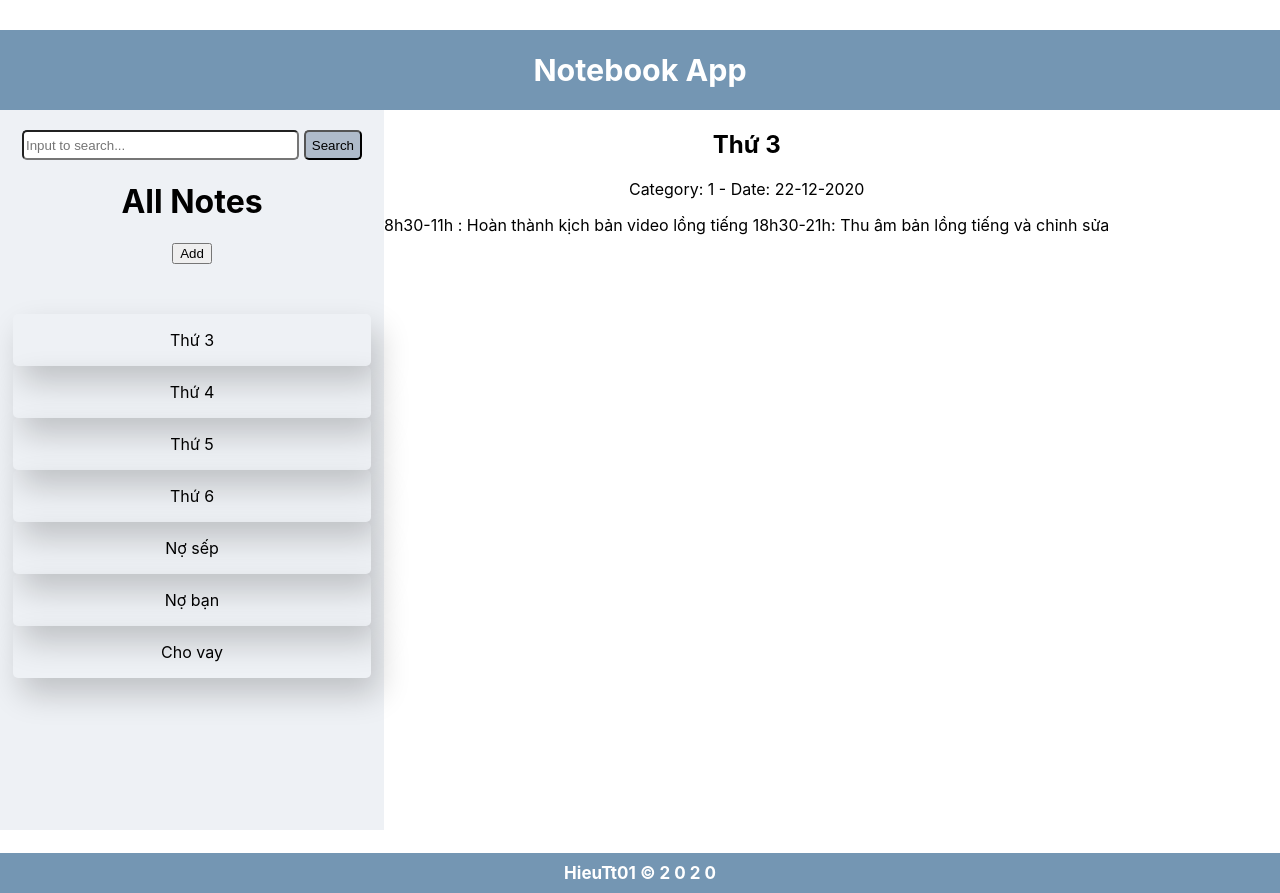
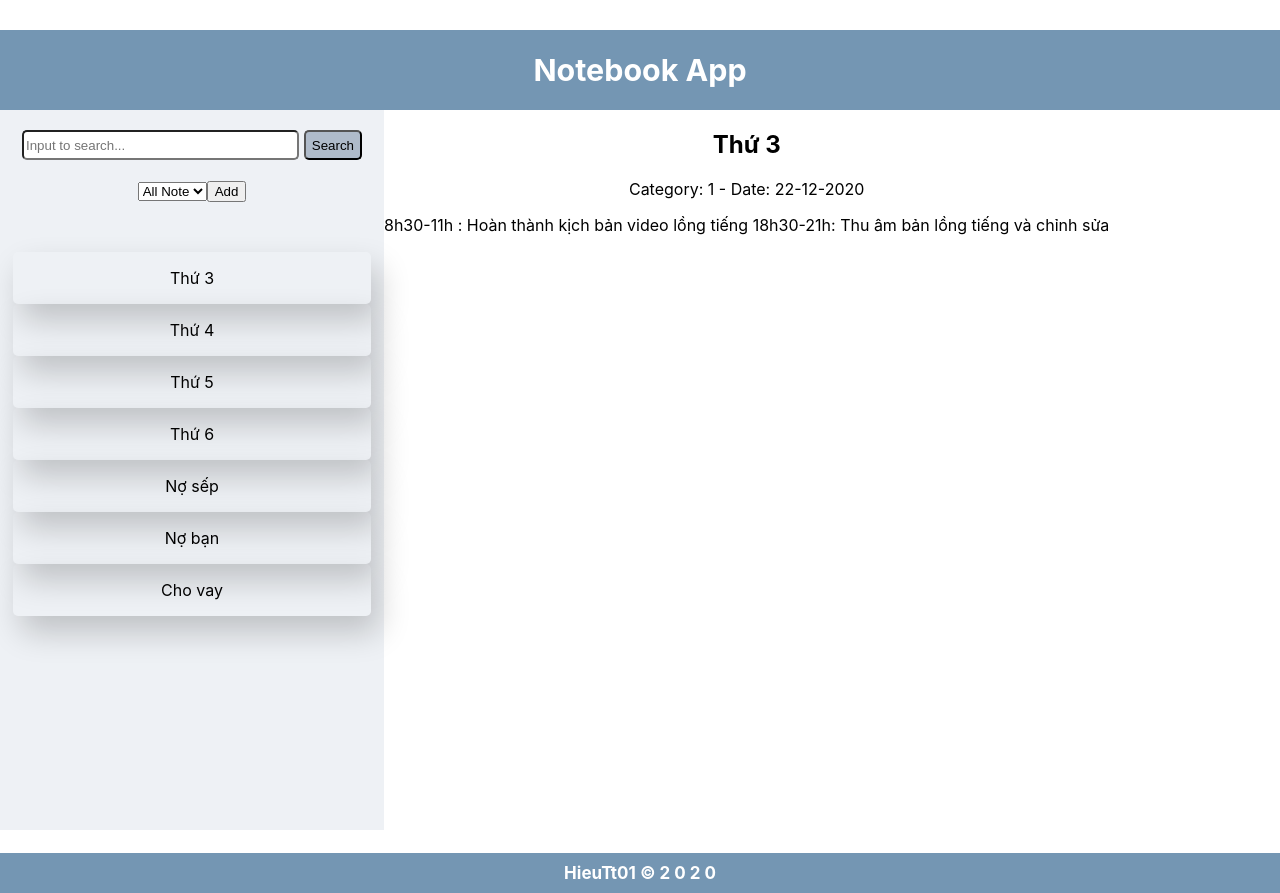
Before and after one commit to HieuTt01/Pink-Love, a React (Create React App) app: page / in a window 1280 px wide. Built offline with nearby package versions, Linux system fonts and the light colour scheme.

Commit message:
categoty

```diff
--- a/src/App.js
+++ b/src/App.js
@@ -4,18 +4,19 @@ import Search from './components/Search';
 import AddNote from './components/AddNote';
 import './App.css';
 import NoteContent from './components/NoteContent';
-import {data} from './data/data'
+import { data } from './data/data'
 
 function App() {
 
   const [listNotes, setListNotes] = useState(data.listNotes);
-  const [note, setNote] = useState( listNotes[0]);
+  const [note, setNote] = useState(listNotes[0]);
+  const [category, setCategory] = useState(data.category)
 
 
 
-  function onDeleClick (note) {
+  function onDeleClick(note) {
     console.log(note);
-    const index = listNotes.findIndex(x => x.id === note.id );
+    const index = listNotes.findIndex(x => x.id === note.id);
     if (index < 0) return;
     const newListNotes = [...listNotes];
     newListNotes.splice(index, 1);
@@ -24,7 +25,7 @@ function App() {
 
 
 
-  function onNoteClick (note) {
+  function onNoteClick(note) {
     if (note) {
       setNote(note)
     }
@@ -45,10 +46,18 @@ function App() {
         <div class="sidebar">
           <Search />
           {/* <AddNote /> */}
-        <ListNotes listNotes={listNotes} onDeleClick={onDeleClick} onNoteClick={onNoteClick}/>
+          <ListNotes
+            listNotes={listNotes}
+            onDeleClick={onDeleClick}
+            onNoteClick={onNoteClick}
+            category={category}
+          />
         </div>
         <div class="content">
-        <NoteContent note={note} />
+          <NoteContent
+            note={note}
+            category={category}
+          />
         </div>
       </div>
       <div class="App-footer">
--- a/src/components/ListNotes.js
+++ b/src/components/ListNotes.js
@@ -4,16 +4,19 @@ import "./ListNotes.css"
 
 ListNotes.propTypes = {
     listNotes: PropTypes.array,
+    category: PropTypes.array,
     onDeleteClick: PropTypes.func,
     onNoteClick: PropTypes.func,
+
 };
 ListNotes.defaultProps = {
     listNotes: [],
+    category: [],
     onDeleteClick: null,
     onNoteClick: null
 }
  function ListNotes(props) {
-    const { listNotes, onDeleClick, onNoteClick } = props
+    const { listNotes, onDeleClick, onNoteClick, category } = props
 
     function handleDelete(note) {
         if (onDeleClick) {
@@ -26,10 +29,20 @@ ListNotes.defaultProps = {
         }
     }
 
+    function displayCategory() {
+        category.map(item => (
+            <option value={item.id}>{item.title}</option>
+        ))
+    }
+
     return (
         <div className="listnotes">
             <div lassName="title">
-                <h1> All Notes</h1>
+                <select name="categoty">
+                    <option value={0}>All Note</option>
+                    {displayCategory}
+
+                </select>
                 <button>Add</button>
              </div>
             <ul >
--- a/src/data/data.js
+++ b/src/data/data.js
@@ -1,6 +1,6 @@
 export const data =
 {
-    "Category-note": [
+    "category": [
         {
             "id" :1,
             "title":"Lịch làm việc"
```
Also changed, not shown: 1 other file (tests, documents, lock files or other folders). Lines whose indentation alone changed are shown as unchanged.
